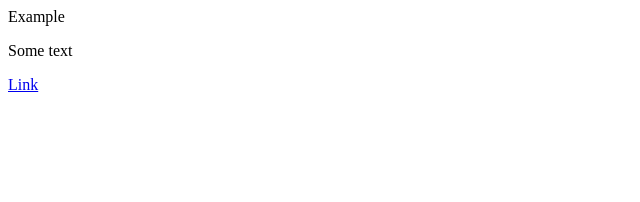
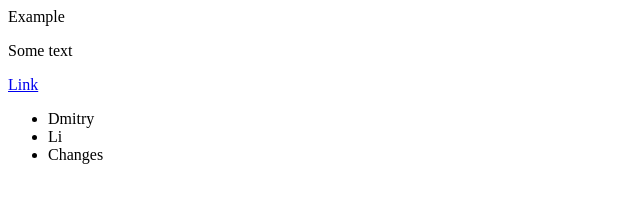
Before and after one commit to studenttsu/RA-Frontend-Course, a plain HTML site: page index.html in a window 1280 px wide. Shown: the whole page, without its empty margins (0-640 px from the left). Drawn offline with Linux system fonts and the light colour scheme.

Commit message:
2nd changes

```diff
--- a/index.html
+++ b/index.html
@@ -11,5 +11,16 @@
   <div>Example</div>
   <p>Some text</p>
   <a href="/">Link</a>
+
+  <!-- Dmitry Li block start -->
+
+  <ul>
+    <li>Dmitry</li>
+    <li>Li</li>
+    <li>Changes</li>
+  </ul>
+
+  <!-- Dmitry Li block end -->
+
 </body>
 </html>
```
